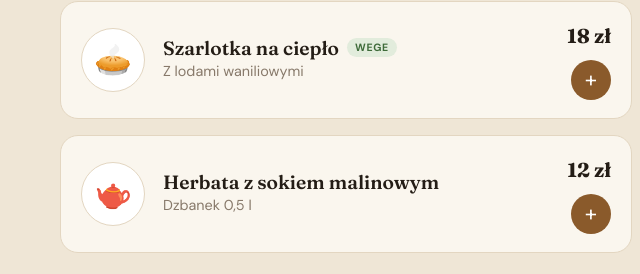
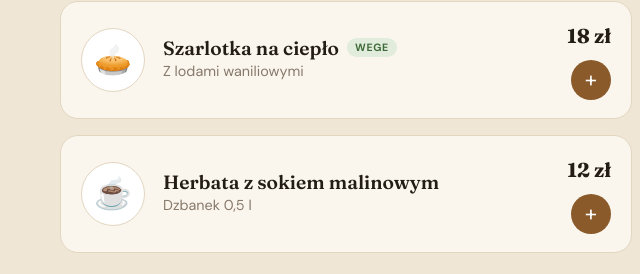
Before and after one commit to Sebix224/karczma-pod-lipami, a plain HTML site: page index.html in a window 1280 px wide. Shown: the part 1759-2033 px from the top of the page, 0-640 px from the left. Drawn offline with Linux system fonts and the light colour scheme.

Commit message:
Zamień ikonki niewyświetlane na Windows 10
Co-Authored-By: Claude Opus 5.5 <noreply@anthropic.com>

```diff
--- a/index.html
+++ b/index.html
@@ -344,7 +344,7 @@ footer{background:var(--dark);color:#9c8a7b;text-align:center;padding:28px 0;fon
 
 <script>
 (() => {
-  const MENU = [{"id":1,"cat":"przystawki","name":"Oscypek z grilla","desc":"Z żurawiną","price":19,"tags":["wege"],"ico":"🧀"},{"id":2,"cat":"przystawki","name":"Smalec ze skwarkami","desc":"Z ogórkiem kiszonym i chlebem","price":15,"tags":[],"ico":"🍞"},{"id":3,"cat":"zupy","name":"Kwaśnica na żeberku","desc":"Na kiszonej kapuście","price":19,"tags":[],"ico":"🥣"},{"id":4,"cat":"zupy","name":"Żurek w chlebie","desc":"Z jajkiem i kiełbasą","price":24,"tags":[],"ico":"🍞"},{"id":5,"cat":"dania","name":"Placek po zbójnicku","desc":"Z gulaszem wieprzowym i śmietaną","price":39,"tags":["ostre"],"ico":"🥘"},{"id":6,"cat":"dania","name":"Golonka pieczona","desc":"Z kapustą zasmażaną i chrzanem","price":49,"tags":[],"ico":"🍖"},{"id":7,"cat":"dania","name":"Pstrąg z masłem ziołowym","desc":"Z ziemniakami i surówką","price":46,"tags":[],"ico":"🐟"},{"id":8,"cat":"dania","name":"Pierogi z bryndzą","desc":"Okraszone skwarkami – 10 szt.","price":29,"tags":[],"ico":"🥟"},{"id":9,"cat":"desery","name":"Szarlotka na ciepło","desc":"Z lodami waniliowymi","price":18,"tags":["wege"],"ico":"🥧"},{"id":10,"cat":"napoje","name":"Kompot z suszu 0,5 l","desc":"Domowy","price":9,"tags":[],"ico":"🧃"},{"id":11,"cat":"napoje","name":"Herbata z sokiem malinowym","desc":"Dzbanek 0,5 l","price":12,"tags":[],"ico":"🫖"}];
+  const MENU = [{"id":1,"cat":"przystawki","name":"Oscypek z grilla","desc":"Z żurawiną","price":19,"tags":["wege"],"ico":"🧀"},{"id":2,"cat":"przystawki","name":"Smalec ze skwarkami","desc":"Z ogórkiem kiszonym i chlebem","price":15,"tags":[],"ico":"🍞"},{"id":3,"cat":"zupy","name":"Kwaśnica na żeberku","desc":"Na kiszonej kapuście","price":19,"tags":[],"ico":"🥣"},{"id":4,"cat":"zupy","name":"Żurek w chlebie","desc":"Z jajkiem i kiełbasą","price":24,"tags":[],"ico":"🍞"},{"id":5,"cat":"dania","name":"Placek po zbójnicku","desc":"Z gulaszem wieprzowym i śmietaną","price":39,"tags":["ostre"],"ico":"🥘"},{"id":6,"cat":"dania","name":"Golonka pieczona","desc":"Z kapustą zasmażaną i chrzanem","price":49,"tags":[],"ico":"🍖"},{"id":7,"cat":"dania","name":"Pstrąg z masłem ziołowym","desc":"Z ziemniakami i surówką","price":46,"tags":[],"ico":"🐟"},{"id":8,"cat":"dania","name":"Pierogi z bryndzą","desc":"Okraszone skwarkami – 10 szt.","price":29,"tags":[],"ico":"🥟"},{"id":9,"cat":"desery","name":"Szarlotka na ciepło","desc":"Z lodami waniliowymi","price":18,"tags":["wege"],"ico":"🥧"},{"id":10,"cat":"napoje","name":"Kompot z suszu 0,5 l","desc":"Domowy","price":9,"tags":[],"ico":"🧃"},{"id":11,"cat":"napoje","name":"Herbata z sokiem malinowym","desc":"Dzbanek 0,5 l","price":12,"tags":[],"ico":"☕"}];
   const CATS = [["wszystko","Wszystko"],["przystawki","Przystawki"],["zupy","Zupy"],["dania","Dania główne"],["desery","Desery"],["napoje","Napoje"]];
   const FREE_FROM = 120, FEE = 10, STORE = 'karczma-pod-lipami-koszyk';
   const RANGES = {"0":[12,21],"1":[12,21],"2":[12,21],"3":[12,21],"4":[12,21],"5":[12,22],"6":[12,22]};
```
